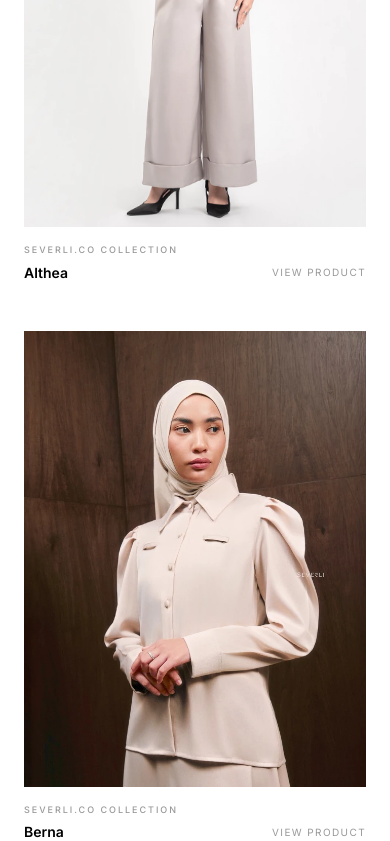
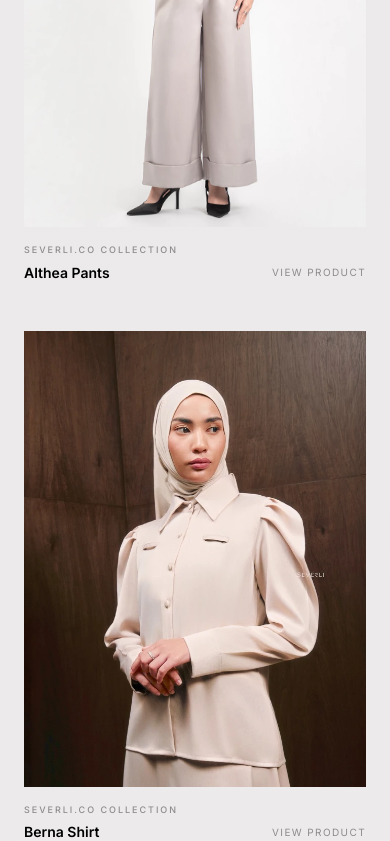
Before and after one commit to jonathantjahyadi1-ui/severli-co, a Next.js app: page /collections in a window 390 px wide. Shown: the part 1852-2693 px from the top of the page. Built offline with nearby package versions, Linux system fonts and the light colour scheme; a web font is replaced by a local one.

Commit message:
update warna

```diff
--- a/app/collections/page.tsx
+++ b/app/collections/page.tsx
@@ -7,205 +7,205 @@ const shopeeStore =
 
 const products = [
   {
-    name: "Alika",
+    name: "Alika Set",
     image: "/images/collections/ALIKA.webp",
-    link: "https://shopee.co.id/SEVERLI-Alika-Set-2in1-Inner-Outer-Long-Top-Outer-Set-Lebaran-Long-Outer-Wanita-Premium-Tunik-Lebaran-Baju-Lebaran-2026-Severli-Raya-Collection-i.350242333.49905927020?extraParams=%7B%22display_model_id%22%3A267429249457%2C%22model_selection_logic%22%3A3%7D",
+    link: "https://shopee.co.id/SEVERLI-Alika-Set-2in1-Inner-Outer-Long-Top-Outer-Set-Lebaran-Long-Outer-Wanita-Premium-Tunik-Lebaran-Baju-Lebaran-2026-Severli-Raya-Collection-i.350242333.49905927020",
   },
   {
-    name: "Rumi",
+    name: "Rumi Dress",
     image: "/images/collections/RUMI.webp",
     link: shopeeStore,
   },
   {
-    name: "Althea",
+    name: "Althea Pants",
     image: "/images/collections/althea.webp",
-    link: "https://shopee.co.id/Severli-Althea-Pants-Celana-Midwaist-Wide-leg-Wanita-Celana-Kantor-Kerja-Kasual-Wanita-i.350242333.44383079785?extraParams=%7B%22display_model_id%22%3A321290558284%2C%22model_selection_logic%22%3A3%7D",
+    link: "https://shopee.co.id/Severli-Althea-Pants-Celana-Midwaist-Wide-leg-Wanita-Celana-Kantor-Kerja-Kasual-Wanita-i.350242333.44383079785",
   },
   {
-    name: "Berna",
+    name: "Berna Shirt",
     image: "/images/collections/berna.webp",
-    link: "https://shopee.co.id/Severli-Berna-Silk-Shirt-Wanita-Adem-Tidak-Kusut-i.350242333.29093503483?extraParams=%7B%22display_model_id%22%3A385083977712%2C%22model_selection_logic%22%3A3%7D",
+    link: "https://shopee.co.id/Severli-Berna-Silk-Shirt-Wanita-Adem-Tidak-Kusut-i.350242333.29093503483",
   },
   {
-    name: "Cala",
+    name: "Cala Shirt",
     image: "/images/collections/cala.webp",
-    link: "https://shopee.co.id/Severli-Cala-Oversize-Shirt-Kemeja-Kerja-Wanita-Lengan-Panjang-Kemeja-Casual-Basic-Atasan-Wanita-Oversize-i.350242333.54664754962?extraParams=%7B%22display_model_id%22%3A316269554644%2C%22model_selection_logic%22%3A3%7D",
+    link: "https://shopee.co.id/Severli-Cala-Oversize-Shirt-Kemeja-Kerja-Wanita-Lengan-Panjang-Kemeja-Casual-Basic-Atasan-Wanita-Oversize-i.350242333.54664754962",
   },
   {
-    name: "Cassey",
+    name: "Cassey Blouse",
     image: "/images/collections/CASSEY.webp",
-    link: "https://shopee.co.id/Severli-Cassey-Crinkle-Blouse-Wanita-Korea-i.350242333.23672909253?extraParams=%7B%22display_model_id%22%3A127630769811%2C%22model_selection_logic%22%3A3%7D",
+    link: "https://shopee.co.id/Severli-Cassey-Crinkle-Blouse-Wanita-Korea-i.350242333.23672909253",
   },
   {
-    name: "Daisy",
+    name: "Daisy Dress",
     image: "/images/collections/DAISY.webp",
-    link: "https://shopee.co.id/Severli-Premium-Daisy-Satin-Long-Sleeve-Dress-i.350242333.21381569267?extraParams=%7B%22display_model_id%22%3A214411254362%2C%22model_selection_logic%22%3A3%7D",
+    link: "https://shopee.co.id/Severli-Premium-Daisy-Satin-Long-Sleeve-Dress-i.350242333.21381569267",
   },
   {
-    name: "Elaya",
+    name: "Elaya Pants",
     image: "/images/collections/elaya.webp",
-    link: "https://shopee.co.id/Severli-Elaya-Pants-Celana-Kerja-Wide-Leg-Wanita-Formal-Kasual-Loose-Pants-Celana-Kerja-Kantor-Wanita-i.350242333.49365053940?extraParams=%7B%22display_model_id%22%3A431290601732%2C%22model_selection_logic%22%3A3%7D",
+    link: "https://shopee.co.id/Severli-Elaya-Pants-Celana-Kerja-Wide-Leg-Wanita-Formal-Kasual-Loose-Pants-Celana-Kerja-Kantor-Wanita-i.350242333.49365053940",
   },
   {
-    name: "Elsa",
+    name: "Elsa Shirt",
     image: "/images/collections/elsa.webp",
-    link: "https://shopee.co.id/Severli-Premium-Elsa-Satin-Shirt-Wanita-Korea-i.350242333.23572909672?extraParams=%7B%22display_model_id%22%3A49325196974%2C%22model_selection_logic%22%3A3%7D",
+    link: "https://shopee.co.id/Severli-Premium-Elsa-Satin-Shirt-Wanita-Korea-i.350242333.23572909672",
   },
   {
-    name: "Emma",
+    name: "Emma Blazer",
     image: "/images/collections/emma.webp",
-    link: "https://shopee.co.id/Severli-EMMA-Blazer-Wanita-Korean-Style-Adem-i.350242333.51800755399?extraParams=%7B%22display_model_id%22%3A425826028848%2C%22model_selection_logic%22%3A3%7D",
+    link: "https://shopee.co.id/Severli-EMMA-Blazer-Wanita-Korean-Style-Adem-i.350242333.51800755399",
   },
   {
-    name: "Emmy",
+    name: "Emmy Vest",
     image: "/images/collections/emmy.webp",
-    link: "https://shopee.co.id/Severli-Emmy-Vest-Wanita-Korean-Style-Formal-i.350242333.25342076814?extraParams=%7B%22display_model_id%22%3A147707916522%2C%22model_selection_logic%22%3A3%7D",
+    link: "https://shopee.co.id/Severli-Emmy-Vest-Wanita-Korean-Style-Formal-i.350242333.25342076814",
   },
   {
-    name: "Joy",
+    name: "Joy Vest",
     image: "/images/collections/joy.webp",
-    link: "https://shopee.co.id/Severli-JOY-Vest-Wanita-Korean-Style-Blazer-i.350242333.26278002177?extraParams=%7B%22display_model_id%22%3A218263293465%2C%22model_selection_logic%22%3A3%7D",
+    link: "https://shopee.co.id/Severli-JOY-Vest-Wanita-Korean-Style-Blazer-i.350242333.26278002177",
   },
   {
-    name: "Eve",
+    name: "Eve Blouse",
     image: "/images/collections/eve.webp",
-    link: "https://shopee.co.id/Severli-Eve-Crinkle-Blouse-Blouse-Wanita-Basic-Wanita-Crinkle-Blouse-Wanita-Lengan-Pendek-i.350242333.19846847693?extraParams=%7B%22display_model_id%22%3A117445807698%2C%22model_selection_logic%22%3A3%7D",
+    link: "https://shopee.co.id/Severli-Eve-Crinkle-Blouse-Blouse-Wanita-Basic-Wanita-Crinkle-Blouse-Wanita-Lengan-Pendek-i.350242333.19846847693",
   },
   {
-    name: "Foxy",
+    name: "Foxy Pants",
     image: "/images/collections/FOXY.webp",
-    link: "https://shopee.co.id/Severli-FOXY-Highwaist-Pants-Celana-Petite-Friendly-Celana-Kerja-Kuliah-Wanita-Celana-Panjang-Bahan-Wanita-i.350242333.26702340522?extraParams=%7B%22display_model_id%22%3A108379114184%2C%22model_selection_logic%22%3A3%7D",
+    link: "https://shopee.co.id/Severli-FOXY-Highwaist-Pants-Celana-Petite-Friendly-Celana-Kerja-Kuliah-Wanita-Celana-Panjang-Bahan-Wanita-i.350242333.26702340522",
   },
   {
-    name: "Fuji",
+    name: "Fuji Skirt",
     image: "/images/collections/Fuji Midi.webp",
-    link: "https://shopee.co.id/Severli-Fuji-Midi-Skirt-Wool-Blend-Flared-Style-i.350242333.24083447502?extraParams=%7B%22display_model_id%22%3A69441550772%2C%22model_selection_logic%22%3A3%7D",
+    link: "https://shopee.co.id/Severli-Fuji-Midi-Skirt-Wool-Blend-Flared-Style-i.350242333.24083447502",
   },
   {
-    name: "Gea",
+    name: "Gea Shirt",
     image: "/images/collections/GEA.webp",
-    link: "https://shopee.co.id/Severli-GEA-Denim-Shirt-Wanita-Korean-Style-i.350242333.25485773243?extraParams=%7B%22display_model_id%22%3A217789436642%2C%22model_selection_logic%22%3A3%7D",
+    link: "https://shopee.co.id/Severli-GEA-Denim-Shirt-Wanita-Korean-Style-i.350242333.25485773243",
   },
   {
-    name: "Gia",
+    name: "Gia Knit Top",
     image: "/images/collections/gia.webp",
-    link: "https://shopee.co.id/Severli-GIA-Knit-Top-Wanita-Lengan-Panjang-Pendek-i.350242333.27977995279?extraParams=%7B%22display_model_id%22%3A260443419491%2C%22model_selection_logic%22%3A3%7D",
+    link: "https://shopee.co.id/Severli-GIA-Knit-Top-Wanita-Lengan-Panjang-Pendek-i.350242333.27977995279",
   },
   {
-    name: "Gina",
+    name: "Gina Culotte",
     image: "/images/collections/GINA.webp",
-    link: "https://shopee.co.id/Severli-Gina-Culotte-Kulot-Lilit-Highwaist-Kulot-Wanita-Kulot-Lilit-Celana-Kulot-Wanita-Celana-Panjang-Wanita-i.350242333.10357712173?extraParams=%7B%22display_model_id%22%3A245148629552%2C%22model_selection_logic%22%3A3%7D",
+    link: "https://shopee.co.id/Severli-Gina-Culotte-Kulot-Lilit-Highwaist-Kulot-Wanita-Kulot-Lilit-Celana-Kulot-Wanita-Celana-Panjang-Wanita-i.350242333.10357712173",
   },
   {
-    name: "Helen",
+    name: "Helen Blouse",
     image: "/images/collections/helen.webp",
-    link: "https://shopee.co.id/Severli-HELEN-Top-Blouse-Wanita-Korean-Style-i.350242333.28778001813?extraParams=%7B%22display_model_id%22%3A59876688730%2C%22model_selection_logic%22%3A3%7D",
+    link: "https://shopee.co.id/Severli-HELEN-Top-Blouse-Wanita-Korean-Style-i.350242333.28778001813",
   },
   {
-    name: "Jola",
+    name: "Jola Shirt",
     image: "/images/collections/jola.webp",
-    link: "https://shopee.co.id/Severli-Jola-Shirt-Wanita-Brukat-Lengan-Panjang-i.350242333.53552684925?extraParams=%7B%22display_model_id%22%3A325267808435%2C%22model_selection_logic%22%3A3%7D",
+    link: "https://shopee.co.id/Severli-Jola-Shirt-Wanita-Brukat-Lengan-Panjang-i.350242333.53552684925",
   },
   {
-    name: "Kai",
+    name: "Kai Shirt",
     image: "/images/collections/kai.webp",
-    link: "https://shopee.co.id/Severli-KAI-Kemeja-Wanita-Oversized-Semiwool-i.350242333.43111846934?extraParams=%7B%22display_model_id%22%3A395508812798%2C%22model_selection_logic%22%3A3%7D",
+    link: "https://shopee.co.id/Severli-KAI-Kemeja-Wanita-Oversized-Semiwool-i.350242333.43111846934",
   },
   {
-    name: "Lara",
+    name: "Lara Shirt",
     image: "/images/collections/lara.webp",
-    link: "https://shopee.co.id/Severli-Lara-Shirt-Kemeja-Kerja-Basic-Kemeja-Lengan-Panjang-Kemeja-Wanita-Casual-i.350242333.55264763119?extraParams=%7B%22display_model_id%22%3A228323364753%2C%22model_selection_logic%22%3A3%7D",
+    link: "https://shopee.co.id/Severli-Lara-Shirt-Kemeja-Kerja-Basic-Kemeja-Lengan-Panjang-Kemeja-Wanita-Casual-i.350242333.55264763119",
   },
   {
-    name: "Luella",
+    name: "Luella Vest",
     image: "/images/collections/luella.webp",
-    link: "https://shopee.co.id/Severli-Luella-Vest-Wanita-Baju-Kerja-Formal-Casual-Vest-Rompi-Wanita-i.350242333.51715040730?extraParams=%7B%22display_model_id%22%3A346290709891%2C%22model_selection_logic%22%3A3%7D",
+    link: "https://shopee.co.id/Severli-Luella-Vest-Wanita-Baju-Kerja-Formal-Casual-Vest-Rompi-Wanita-i.350242333.51715040730",
   },
   {
-    name: "Luisa",
+    name: "Luisa Pants",
     image: "/images/collections/luisa.webp",
-    link: "https://shopee.co.id/Severli-Luisa-Pants-Celana-Loose-Panjang-Wanita-Wide-leg-Pants-Semiwool-i.350242333.46465054063?extraParams=%7B%22display_model_id%22%3A426290632124%2C%22model_selection_logic%22%3A3%7D",
+    link: "https://shopee.co.id/Severli-Luisa-Pants-Celana-Loose-Panjang-Wanita-Wide-leg-Pants-Semiwool-i.350242333.46465054063",
   },
   {
-    name: "Lune",
+    name: "Lune Pants",
     image: "/images/collections/lune.webp",
-    link: "https://shopee.co.id/Severli-LUNE-Loose-Straight-Pants-Celana-Panjang-Wanita-Kerja-Celana-Highwaist-Daily-Wanita-i.350242333.42731147515?extraParams=%7B%22display_model_id%22%3A310964673854%2C%22model_selection_logic%22%3A3%7DS",
+    link: "https://shopee.co.id/Severli-LUNE-Loose-Straight-Pants-Celana-Panjang-Wanita-Kerja-Celana-Highwaist-Daily-Wanita-i.350242333.42731147515",
   },
   {
-    name: "Lyra",
+    name: "Lyra Blazer",
     image: "/images/collections/lyra.webp",
-    link: "https://shopee.co.id/Severli-Lyra-Blazer-Blazer-Wanita-Formal-Kasual-Blazer-Kerja-Lengan-Panjang-Kancing-Mewah-i.350242333.53115080192?extraParams=%7B%22display_model_id%22%3A371295450438%2C%22model_selection_logic%22%3A3%7D",
+    link: "https://shopee.co.id/Severli-Lyra-Blazer-Blazer-Wanita-Formal-Kasual-Blazer-Kerja-Lengan-Panjang-Kancing-Mewah-i.350242333.53115080192",
   },
   {
-    name: "Rai",
+    name: "Rai Crinkle",
     image: "/images/collections/rai.webp",
-    link: "https://shopee.co.id/Severli-Rai-Kemeja-Crinkle-Kemeja-Kerja-Wanita-Lengan-Panjang-Atasan-Wanita-Crinke-Atasan-Kemeja-Lengan-Panjang-i.350242333.18527591980?extraParams=%7B%22display_model_id%22%3A107134265532%2C%22model_selection_logic%22%3A3%7D",
+    link: "https://shopee.co.id/Severli-Rai-Kemeja-Crinkle-Kemeja-Kerja-Wanita-Lengan-Panjang-Atasan-Wanita-Crinke-Atasan-Kemeja-Lengan-Panjang-i.350242333.18527591980",
   },
   {
-    name: "Rui",
+    name: "Rui Blouse",
     image: "/images/collections/rui.webp",
-    link: "https://shopee.co.id/Severli-RUI-Blouse-Wanita-Crop-Premium-Moscrepe-i.350242333.3786652182?extraParams=%7B%22display_model_id%22%3A82347784543%2C%22model_selection_logic%22%3A3%7D",
+    link: "https://shopee.co.id/Severli-RUI-Blouse-Wanita-Crop-Premium-Moscrepe-i.350242333.3786652182",
   },
   {
-    name: "Mia",
+    name: "Mia Pants",
     image: "/images/collections/Mia.webp",
-    link: "https://shopee.co.id/Severli-MIA-High-Waist-Pants-Wanita-Slim-Fit-i.350242333.22524176604?extraParams=%7B%22display_model_id%22%3A89729195562%2C%22model_selection_logic%22%3A3%7D",
+    link: "https://shopee.co.id/Severli-MIA-High-Waist-Pants-Wanita-Slim-Fit-i.350242333.22524176604",
   },
   {
-    name: "Nova",
+    name: "Nova Shirt",
     image: "/images/collections/nova.webp",
-    link: "https://shopee.co.id/Severli-Nova-Sleeveless-Shirt-Atasan-Wanita-Basic-Top-Katun-Korea-Style-i.350242333.45914790052?extraParams=%7B%22display_model_id%22%3A186416302122%2C%22model_selection_logic%22%3A3%7D",
+    link: "https://shopee.co.id/Severli-Nova-Sleeveless-Shirt-Atasan-Wanita-Basic-Top-Katun-Korea-Style-i.350242333.45914790052",
   },
   {
-    name: "Rua",
+    name: "Rua Pants",
     image: "/images/collections/RUA.webp",
-    link: "https://shopee.co.id/Severli-RUA-Pants-Wanita-Korea-Wide-Leg-Adem-i.350242333.52850760343?extraParams=%7B%22display_model_id%22%3A315084559570%2C%22model_selection_logic%22%3A3%7D",
+    link: "https://shopee.co.id/Severli-RUA-Pants-Wanita-Korea-Wide-Leg-Adem-i.350242333.52850760343",
   },
   {
-    name: "Serena",
+    name: "Serena Blazer",
     image: "/images/collections/serena.webp",
-    link: "https://shopee.co.id/Severli-SERENA-Blazer-Wanita-Blazer-Formal-Kasual-Wanita-Lengan-Panjang-Blazer-Wanita-Korean-Style-i.350242333.57911053738?extraParams=%7B%22display_model_id%22%3A129503190108%2C%22model_selection_logic%22%3A3%7D",
+    link: "https://shopee.co.id/Severli-SERENA-Blazer-Wanita-Blazer-Formal-Kasual-Wanita-Lengan-Panjang-Blazer-Wanita-Korean-Style-i.350242333.57911053738",
   },
   {
-    name: "Sofia",
+    name: "Sofia Vest",
     image: "/images/collections/sofia.webp",
-    link: "https://shopee.co.id/Severli-Sofia-Vest-Wanita-Adem-Estetik-Crochet-i.350242333.46852714493?extraParams=%7B%22display_model_id%22%3A254113093404%2C%22model_selection_logic%22%3A3%7D",
+    link: "https://shopee.co.id/Severli-Sofia-Vest-Wanita-Adem-Estetik-Crochet-i.350242333.46852714493",
   },
   {
-    name: "Sore",
+    name: "Sore Shirt",
     image: "/images/collections/sore.webp",
-    link: "https://shopee.co.id/Severli-SORE-Shirt-Kemeja-Wanita-Kerja-Kemeja-Wanita-Lengan-Panjang-Daily-i.350242333.51861049877?extraParams=%7B%22display_model_id%22%3A395964083009%2C%22model_selection_logic%22%3A3%7D",
+    link: "https://shopee.co.id/Severli-SORE-Shirt-Kemeja-Wanita-Kerja-Kemeja-Wanita-Lengan-Panjang-Daily-i.350242333.51861049877",
   },
   {
-    name: "There",
+    name: "There Shirt",
     image: "/images/collections/THERE.webp",
-    link: "https://shopee.co.id/Severli-THERE-Shirt-Wanita-Korea-Cotton-Twill-i.350242333.21027595164?extraParams=%7B%22display_model_id%22%3A29322236307%2C%22model_selection_logic%22%3A3%7D",
+    link: "https://shopee.co.id/Severli-THERE-Shirt-Wanita-Korea-Cotton-Twill-i.350242333.21027595164",
   },
   {
-    name: "Venti",
+    name: "Venti Shirt",
     image: "/images/collections/VENTI.webp",
-    link: "https://shopee.co.id/Severli-Venti-Shirt-Kemeja-Kerja-Wanita-Atasan-Wanita-Lengan-Panjang-Atasan-Wanita-Kemeja-Korea-i.350242333.18127593688?extraParams=%7B%22display_model_id%22%3A191431059394%2C%22model_selection_logic%22%3A3%7D",
+    link: "https://shopee.co.id/Severli-Venti-Shirt-Kemeja-Kerja-Wanita-Atasan-Wanita-Lengan-Panjang-Atasan-Wanita-Kemeja-Korea-i.350242333.18127593688",
   },
   {
-    name: "Wila",
+    name: "Wila Shirt",
     image: "/images/collections/WILA.webp",
-    link: "https://shopee.co.id/Severli-WILA-Crinkle-Shirt-Kemeja-Kerja-Wanita-Atasan-Wanita-Lengan-Panjang-Atasan-Wanita-Kemeja-Crinkle-i.350242333.15290313542?extraParams=%7B%22display_model_id%22%3A126374083632%2C%22model_selection_logic%22%3A3%7D",
+    link: "https://shopee.co.id/Severli-WILA-Crinkle-Shirt-Kemeja-Kerja-Wanita-Atasan-Wanita-Lengan-Panjang-Atasan-Wanita-Kemeja-Crinkle-i.350242333.15290313542",
   },
   {
-    name: "Yori",
+    name: "Yori Pants",
     image: "/images/collections/YORI.webp",
-    link: "https://shopee.co.id/Severli-YORI-High-Waist-Knit-Pants-Celana-Knit-High-Waist-Celana-Kulot-Rajut-Wanita-Celana-Panjang-Wanita-Knit-i.350242333.18027597011?extraParams=%7B%22display_model_id%22%3A98056656433%2C%22model_selection_logic%22%3A3%7D",
+    link: "https://shopee.co.id/Severli-YORI-High-Waist-Knit-Pants-Celana-Knit-High-Waist-Celana-Kulot-Rajut-Wanita-Celana-Panjang-Wanita-Knit-i.350242333.18027597011",
   },
   {
-    name: "Zeline",
+    name: "Zeline Blazer",
     image: "/images/collections/zeline.webp",
-    link: "https://shopee.co.id/Severli-Zeline-Blazer-Wanita-Blazer-Semiwool-Kasual-Lengan-Panjang-Blazer-Wanita-Daily-i.350242333.50515033831?extraParams=%7B%22display_model_id%22%3A351290742879%2C%22model_selection_logic%22%3A3%7D",
+    link: "https://shopee.co.id/Severli-Zeline-Blazer-Wanita-Blazer-Semiwool-Kasual-Lengan-Panjang-Blazer-Wanita-Daily-i.350242333.50515033831",
   },
 ];
 
 export default function CollectionsPage() {
   return (
-    <main className="min-h-screen bg-white px-6 pb-24 pt-28 md:px-10 lg:px-16">
+    <main className="min-h-screen severli-page-bg px-6 pb-24 pt-28 md:px-10 lg:px-16">
       <div className="mx-auto max-w-[1400px]">
         {/* Kembali ke Home */}
         <Link
@@ -219,7 +219,11 @@ export default function CollectionsPage() {
         </Link>
 
         {/* Header */}
-        <header className="mb-14 flex flex-col justify-between gap-7 border-b border-black/10 pb-10 md:flex-row md:items-end">
+        <header
+          className="mb-14 flex flex-col justify-between gap-7
+                     border-b border-black/10 pb-10
+                     md:flex-row md:items-end"
+        >
           <div className="max-w-[720px]">
             <p className="mb-3 text-[10px] font-semibold uppercase tracking-[0.3em] text-black/45">
               Severli.co
@@ -262,10 +266,17 @@ export default function CollectionsPage() {
                            (max-width: 1024px) 50vw,
                            (max-width: 1280px) 33vw,
                            25vw"
-                    className="object-cover transition-transform duration-700 ease-out group-hover:scale-[1.035]"
+                    className="object-cover transition-transform duration-700
+                               ease-out group-hover:scale-[1.035]"
                   />
 
-                  <div className="absolute right-4 top-4 flex h-9 w-9 translate-y-1 items-center justify-center rounded-full bg-white/90 opacity-0 shadow-sm backdrop-blur-sm transition-all duration-300 group-hover:translate-y-0 group-hover:opacity-100">
+                  <div
+                    className="absolute right-4 top-4 flex h-9 w-9
+                               translate-y-1 items-center justify-center
+                               rounded-full bg-white/90 opacity-0 shadow-sm
+                               backdrop-blur-sm transition-all duration-300
+                               group-hover:translate-y-0 group-hover:opacity-100"
+                  >
                     <ArrowUpRight size={15} />
                   </div>
                 </div>
@@ -276,7 +287,11 @@ export default function CollectionsPage() {
                   </p>
 
                   <div className="flex items-center justify-between gap-4">
-                    <h2 className="text-sm font-semibold text-black transition-opacity duration-300 group-hover:opacity-60">
+                    <h2
+                      className="text-sm font-semibold text-black
+                                 transition-opacity duration-300
+                                 group-hover:opacity-60"
+                    >
                       {product.name}
                     </h2>
 
--- a/app/globals.css
+++ b/app/globals.css
@@ -46,3 +46,13 @@
     @apply text-[15px] text-brand-mid-gray leading-relaxed max-w-[520px];
   }
 }
+@layer utilities {
+  .severli-page-bg {
+    background: linear-gradient(
+      135deg,
+      #eae8e9 0%,
+      #f3f1f2 55%,
+      #ffffff 100%
+    );
+  }
+}
--- a/components/BestSellers.tsx
+++ b/components/BestSellers.tsx
@@ -2,42 +2,39 @@ import Image from "next/image";
 import Link from "next/link";
 import { ArrowRight, ArrowUpRight } from "lucide-react";
 
-const shopeeStore =
-  "https://shopee.co.id/severli.co?entryPoint=ShopBySearch&searchKeyword=severli.co";
-
 export const bestSellerProducts = [
   {
-    name: "Fuji",
+    name: "Fuji Skirt",
     image: "/images/collections/Fuji Midi.webp",
     link: "https://shopee.co.id/Severli-Fuji-Midi-Skirt-Wool-Blend-Flared-Style-i.350242333.24083447502?extraParams=%7B%22display_model_id%22%3A69441550772%2C%22model_selection_logic%22%3A3%7D",
   },
   {
-    name: "Emma",
+    name: "Emma Blazer",
     image: "/images/collections/emma.webp",
     link: "https://shopee.co.id/Severli-EMMA-Blazer-Wanita-Korean-Style-Adem-i.350242333.51800755399?extraParams=%7B%22display_model_id%22%3A425826028848%2C%22model_selection_logic%22%3A3%7D",
   },
   {
-    name: "Mia",
+    name: "Mia Pants",
     image: "/images/collections/Mia.webp",
     link: "https://shopee.co.id/Severli-MIA-High-Waist-Pants-Wanita-Slim-Fit-i.350242333.22524176604?extraParams=%7B%22display_model_id%22%3A89729195562%2C%22model_selection_logic%22%3A3%7D",
   },
   {
-    name: "Sore",
+    name: "Sore Shirt",
     image: "/images/collections/sore.webp",
     link: "https://shopee.co.id/Severli-SORE-Shirt-Kemeja-Wanita-Kerja-Kemeja-Wanita-Lengan-Panjang-Daily-i.350242333.51861049877?extraParams=%7B%22display_model_id%22%3A395964083009%2C%22model_selection_logic%22%3A3%7D",
   },
   {
-    name: "Lune",
+    name: "Lune Pants",
     image: "/images/collections/lune.webp",
     link: "https://shopee.co.id/Severli-LUNE-Loose-Straight-Pants-Celana-Panjang-Wanita-Kerja-Celana-Highwaist-Daily-Wanita-i.350242333.42731147515?extraParams=%7B%22display_model_id%22%3A310964673854%2C%22model_selection_logic%22%3A3%7D",
   },
   {
-    name: "Serena",
+    name: "Serena Blazer",
     image: "/images/collections/serena.webp",
     link: "https://shopee.co.id/Severli-SERENA-Blazer-Wanita-Blazer-Formal-Kasual-Wanita-Lengan-Panjang-Blazer-Wanita-Korean-Style-i.350242333.57911053738?extraParams=%7B%22display_model_id%22%3A129503190108%2C%22model_selection_logic%22%3A3%7D",
   },
   {
-    name: "Berna",
+    name: "Berna Shirt",
     image: "/images/collections/berna.webp",
     link: "https://shopee.co.id/Severli-Berna-Silk-Shirt-Wanita-Adem-Tidak-Kusut-i.350242333.29093503483?extraParams=%7B%22display_model_id%22%3A385083977712%2C%22model_selection_logic%22%3A3%7D",
   },
@@ -47,7 +44,7 @@ export default function BestSellers() {
   return (
     <section
       id="bestsellers"
-      className="bg-brand-pure px-6 py-20 md:px-10 lg:px-16"
+      className="severli-page-bg px-6 py-20 md:px-10 lg:px-16"
     >
       <div className="mx-auto max-w-[1400px]">
         {/* Header */}
@@ -107,19 +104,21 @@ export default function BestSellers() {
                                ease-out group-hover:scale-[1.035]"
                   />
 
-                  <div className="absolute right-4 top-4 flex h-9 w-9
-                                  translate-y-1 items-center justify-center
-                                  rounded-full bg-white/90 opacity-0 shadow-sm
-                                  backdrop-blur-sm transition-all duration-300
-                                  group-hover:translate-y-0 group-hover:opacity-100"
+                  <div
+                    className="absolute right-4 top-4 flex h-9 w-9
+                               translate-y-1 items-center justify-center
+                               rounded-full bg-white/90 opacity-0 shadow-sm
+                               backdrop-blur-sm transition-all duration-300
+                               group-hover:translate-y-0 group-hover:opacity-100"
                   >
                     <ArrowUpRight size={15} />
                   </div>
                 </div>
 
                 <div className="p-[18px]">
-                  <p className="mb-1.5 text-[9px] font-medium uppercase
-                                tracking-[0.22em] text-black/40"
+                  <p
+                    className="mb-1.5 text-[9px] font-medium uppercase
+                               tracking-[0.22em] text-black/40"
                   >
                     Severli.co Best Seller
                   </p>
@@ -137,7 +136,6 @@ export default function BestSellers() {
               </a>
             </article>
           ))}
-
         </div>
       </div>
     </section>
--- a/components/Hero.tsx
+++ b/components/Hero.tsx
@@ -5,9 +5,9 @@ import HeroSlider from "./HeroSlider";
 export default function Hero() {
   return (
     <section
-      id="home"
-      className="relative flex min-h-[600px] items-center overflow-hidden bg-brand-white"
-    >
+  id="home"
+  className="relative flex min-h-[600px] items-center overflow-hidden severli-page-bg"
+>
       {/* Text Content */}
       <div className="z-10 flex-1 py-20 pl-16">
         <p className="mb-2 font-serif text-sm italic text-brand-gray">
--- a/components/HeroSlider.tsx
+++ b/components/HeroSlider.tsx
@@ -63,7 +63,7 @@ export default function HeroSlider() {
       ))}
 
       {/* Gradasi agar foto menyatu dengan bagian teks */}
-      <div className="pointer-events-none absolute inset-y-0 left-0 z-10 hidden w-32 bg-gradient-to-r from-brand-white via-brand-white/60 to-transparent lg:block" />
+      <div className="pointer-events-none absolute inset-y-0 left-0 z-10 hidden w-40 bg-gradient-to-r from-[#eae8e9] via-[#f3f1f2]/70 to-transparent lg:block" />
 
       {/* Bayangan tipis di bawah */}
       <div className="pointer-events-none absolute inset-0 z-10 bg-gradient-to-t from-black/20 via-transparent to-transparent" />
```
Also changed, not shown: app/best-sellers/page.tsx (+17 -9 lines), app/contact/page.tsx (+19 -12 lines), app/lookbook/page.tsx (+16 -8 lines), components/About.tsx (+10 -7 lines), components/Collections.tsx (+33 -17 lines), components/Lookbook.tsx (+15 -14 lines), components/Strengths.tsx (+19 -9 lines).
